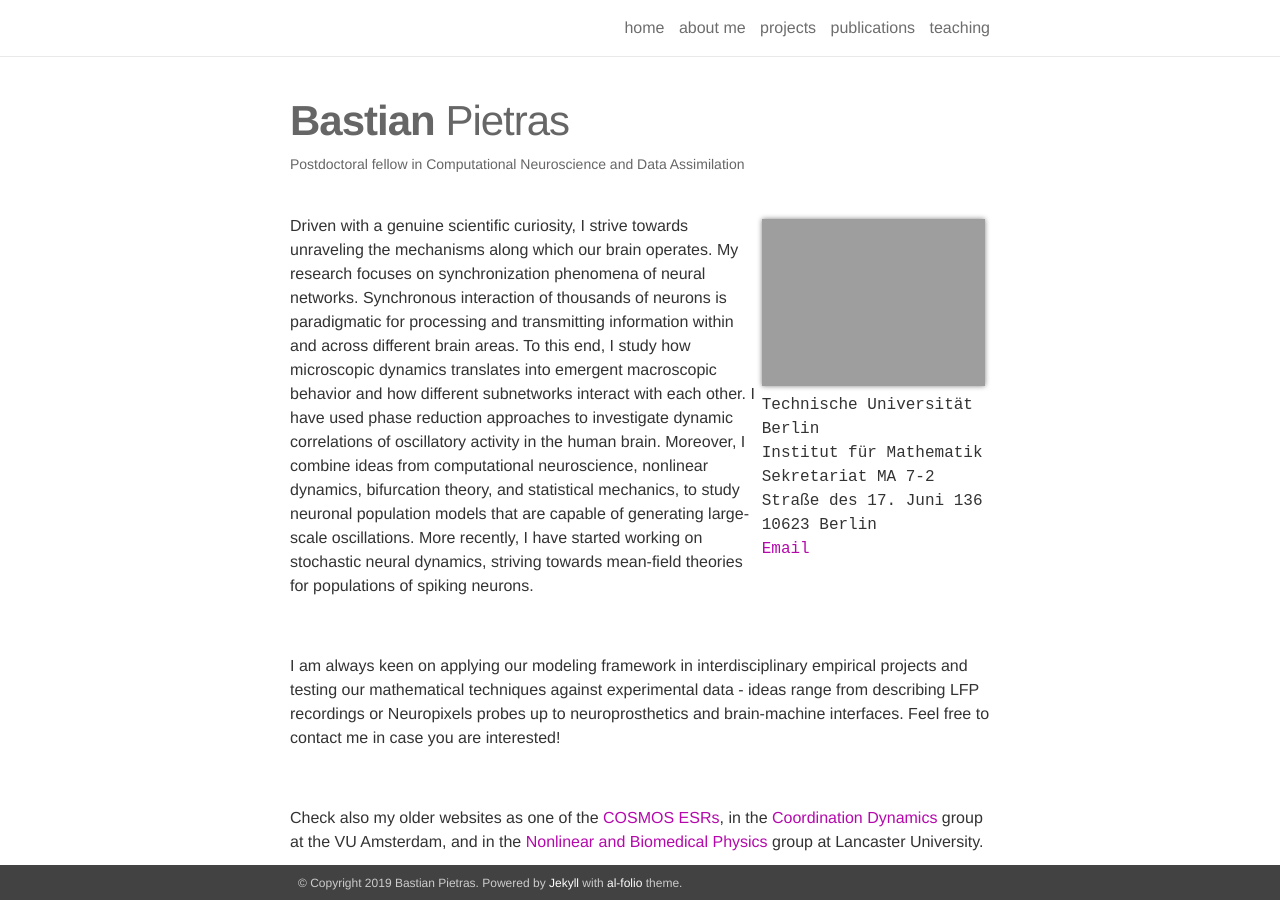
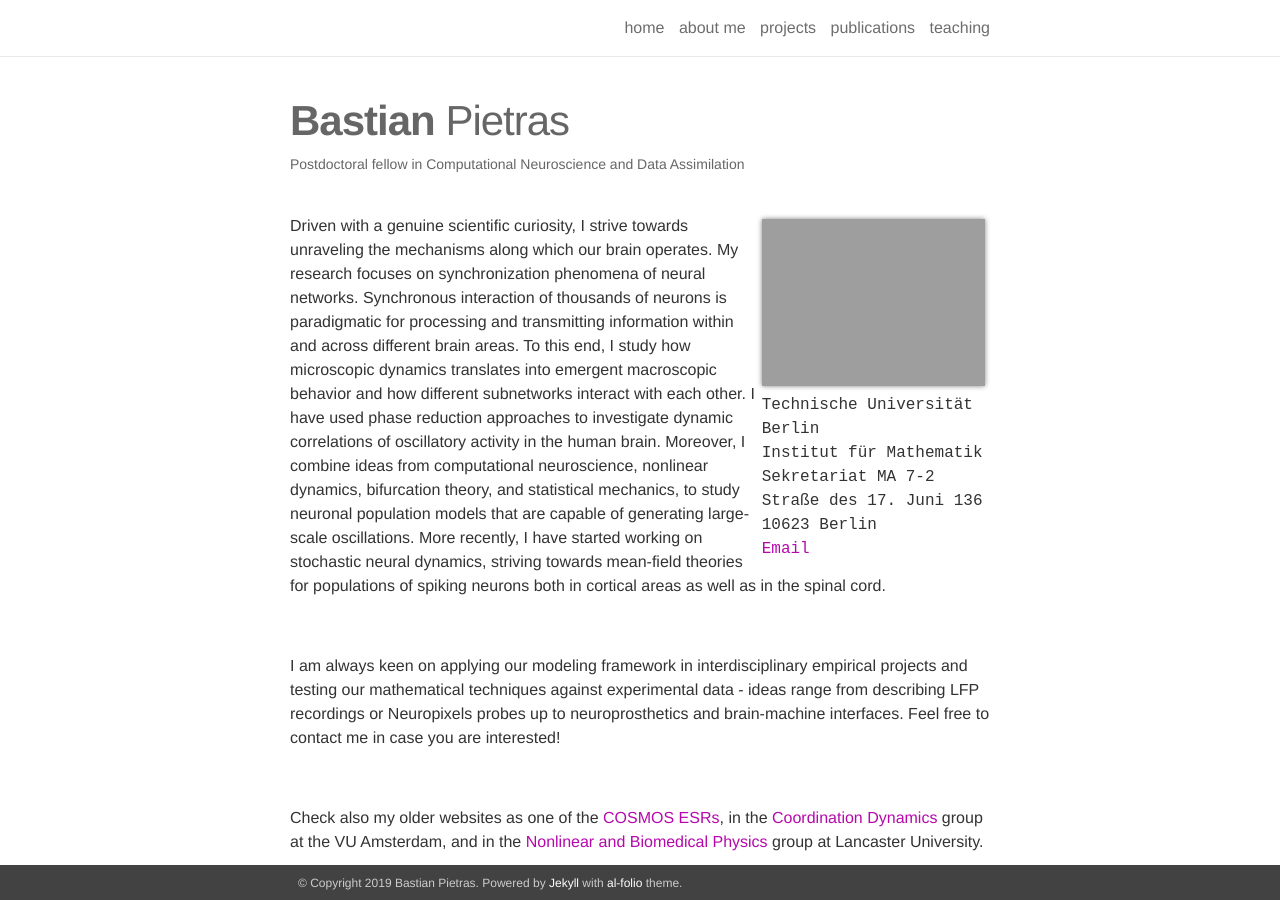
Before and after one commit to BastianPietras/bastianpietras.github.io, a Jekyll site: the page built from _pages/home.md, in a window 1280 px wide and 900 px high. Built offline with Jekyll 4.4.1, drawn with Linux system fonts in a browser that asks for light colours; some web fonts are replaced.

Commit message:
Update home.md

```diff
--- a/_pages/home.md
+++ b/_pages/home.md
@@ -26,7 +26,7 @@ Synchronous interaction of thousands of neurons is paradigmatic for processing a
 To this end, I study how microscopic dynamics translates into emergent macroscopic behavior and how different subnetworks interact with each other.
 I have used phase reduction approaches to investigate dynamic correlations of oscillatory activity in the human brain.
 Moreover, I combine ideas from computational neuroscience, nonlinear dynamics, bifurcation theory, and statistical mechanics, to study neuronal population models that are capable of generating large-scale oscillations.
-More recently, I have started working on stochastic neural dynamics, striving towards mean-field theories for populations of spiking neurons.
+More recently, I have started working on stochastic neural dynamics, striving towards mean-field theories for populations of spiking neurons both in cortical areas as well as in the spinal cord.
 
 <br/>
 
```
